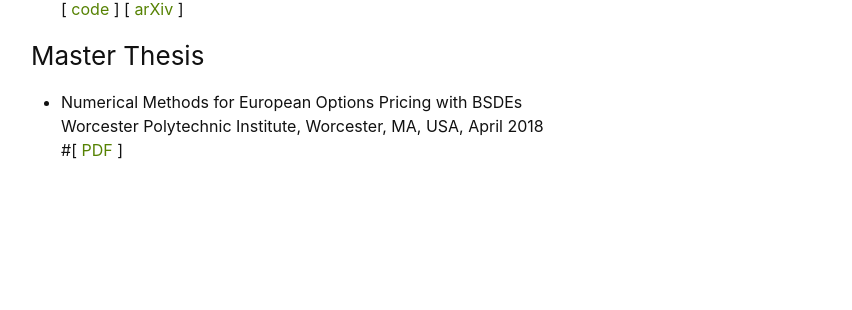
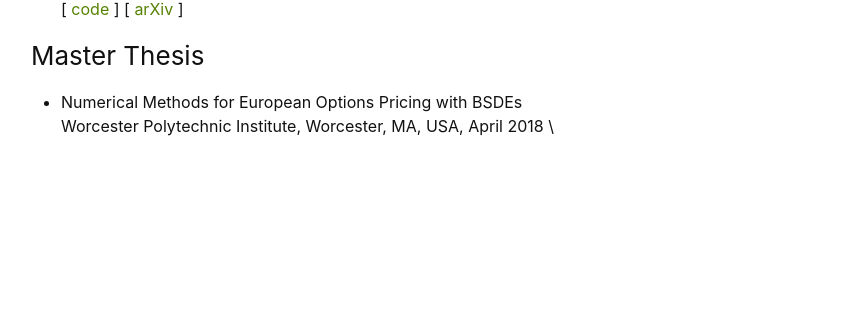
Before and after one commit to mmin0/mmin0.github.io, a Jekyll site: the page built from publications/index.md, in a window 1280 px wide. Shown: the part 396-706 px from the top of the page, without its empty margins (214-1066 px from the left). Built offline with Jekyll 4.4.1, drawn with Linux system fonts in a browser that asks for light colours.

Commit message:
Update index.md

```diff
--- a/publications/index.md
+++ b/publications/index.md
@@ -15,4 +15,3 @@ title: Research
 ### Master Thesis
 * Numerical Methods for European Options Pricing with BSDEs
 Worcester Polytechnic Institute, Worcester, MA, USA, April 2018  \
-#\[ [PDF](thesis_template.pdf) \]
```
